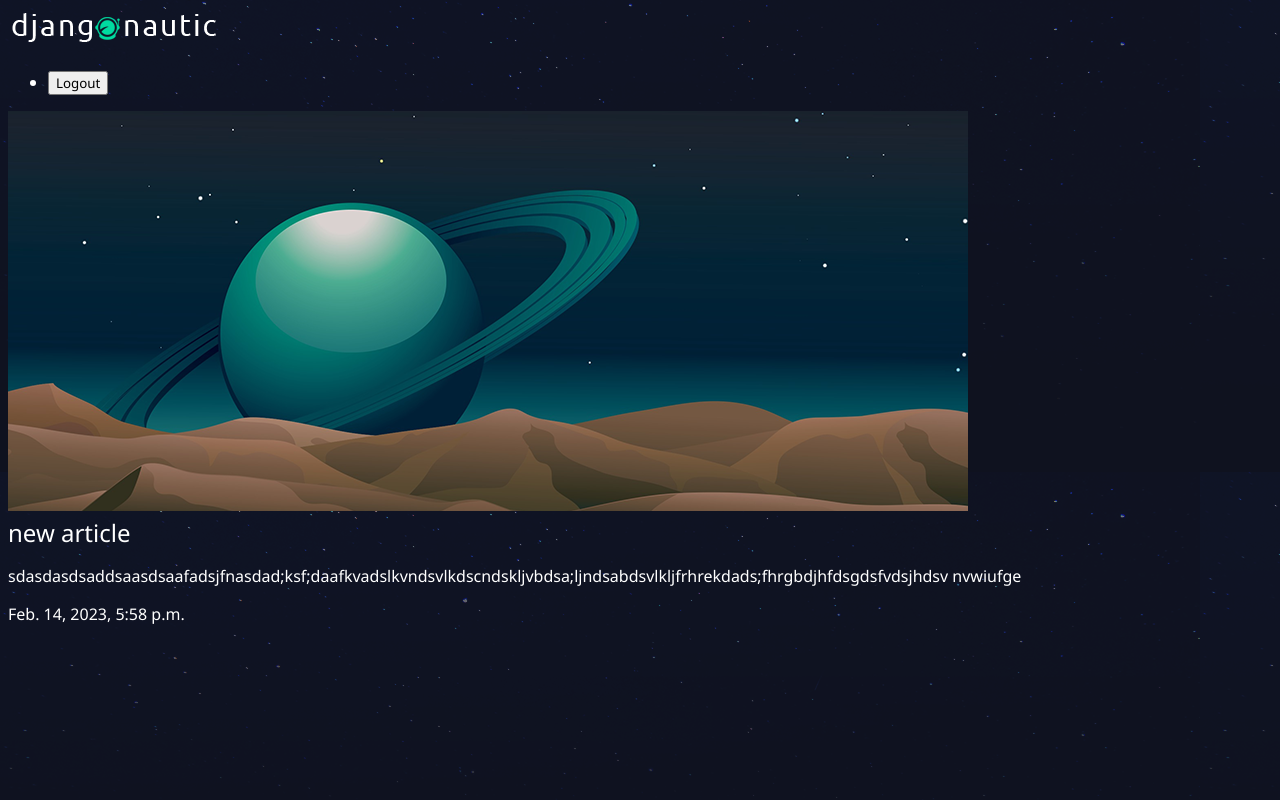
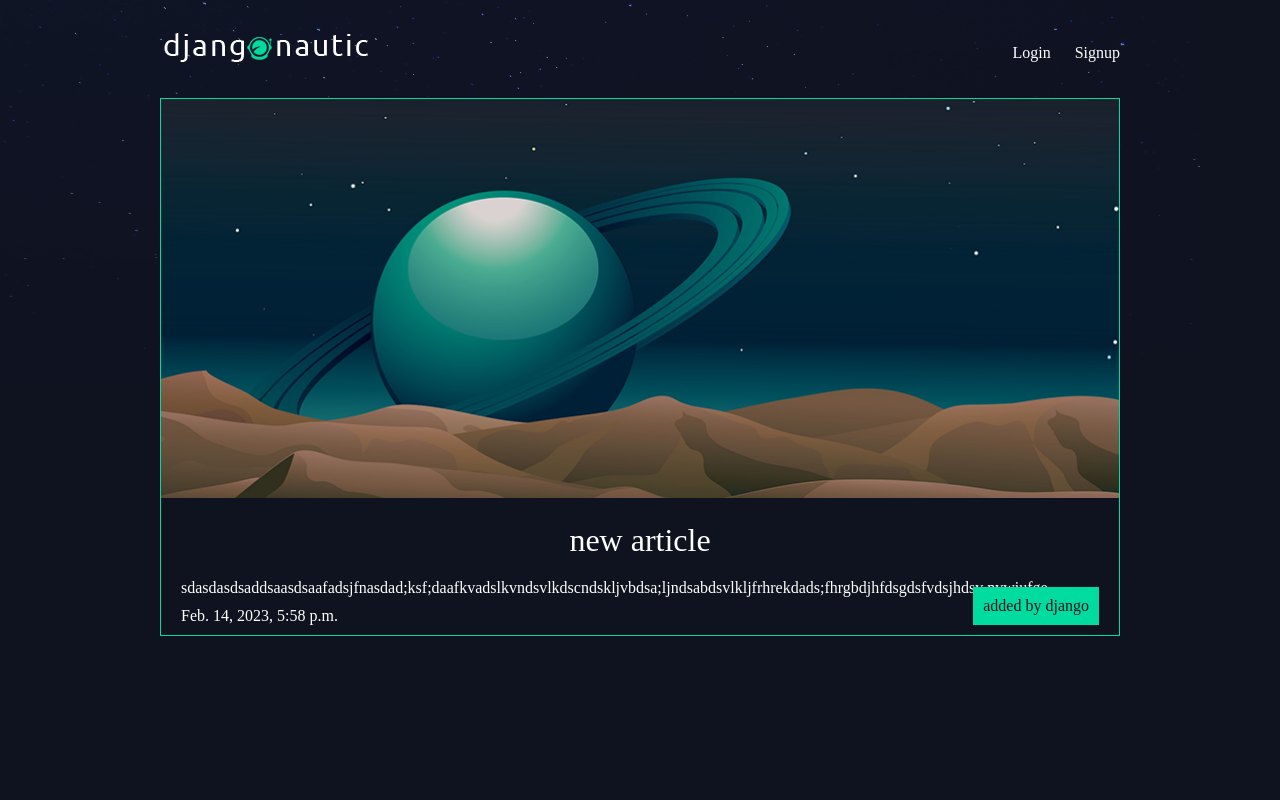
Before and after one commit to muhammad-asghar-ali/django-blog, a Django app: a page that uses templates/base_layout.html in a window 1280 px wide. Run offline with Django 4.2, Linux system fonts and the light colour scheme; data comes from the database, SQL or seed files in the repository; both versions use the stored data as it was after the commit.

Commit message:
feat(): add styling and slug generator
* feat(): working on model forms and make a form to create article

* feat(): working on model forms and make a form to create article

* feat(): working on create article and add foreign key (user)

* add styling and slug generator

---------

Co-authored-by: alyfinder <asgr@breu.io>

```diff
--- a/articles/templates/articles/article_create.html
+++ b/articles/templates/articles/article_create.html
@@ -9,4 +9,5 @@
             <input type="submit" value="Create">
         </form>
     </div>
+    <script src="/static/slugify.js"></script>
 {% endblock %}
--- a/articles/templates/articles/article_detail.html
+++ b/articles/templates/articles/article_detail.html
@@ -7,6 +7,7 @@
         <h2>{{ article.title }}</h2>
         <p>{{ article.body }}</p>
         <p>{{ article.date }}</p>
+        <p class="author">added by {{ article.author.username }}</p>
     </div>
 </div>
 {% endblock %}
--- a/assets/style.css
+++ /dev/null
@@ -1,19 +0,0 @@
-body{
-    background-color: #0f121f;
-    background-image: url(/static/stars.png);
-    color: #fff;
-}
-
-body *{
-    font-family: 'Segoe UI', Tahoma, Geneva, Verdana, sans-serif;
-}
-
-h1, h2, h3, h4, h5{
-    font-weight: normal;
-    margin: 0;
-}
-
-a, a:hover, a:visited{
-    color: #fff;
-    text-decoration: none;
-}
--- /dev/null
+++ b/assets/styles.css
@@ -0,0 +1,150 @@
+body{
+    background-color: #0f121f;
+    background-image: url(/static/stars.png);
+    background-repeat: no-repeat;
+    color: #fff;
+}
+body *{
+    font-family: Ubuntu;
+}
+
+h1, h2, h3, h4, h5{
+    font-weight: normal;
+    margin: 0;
+}
+
+a, a:hover, a:visited{
+    color: #fff;
+    text-decoration: none;
+}
+
+.wrapper{
+    max-width: 960px;
+    margin: 0 auto;
+}
+
+div.wrapper > h1{
+    text-align: center;
+    margin: 100px auto;
+    font-size: 2.4em
+}
+
+header{
+    display: grid;
+    grid-template-columns: 1fr 1fr;
+    padding: 20px 0;
+}
+
+nav{
+    justify-self: end;
+}
+
+nav li{
+    display: inline-block;
+    list-style-type: none;
+    margin-left: 20px;
+}
+
+nav button{
+    background: none;
+    color: #fff;
+    cursor: pointer;
+    border: 0;
+    font-size: 16px;
+}
+
+.articles{
+    display: grid;
+    grid-template-columns: 1fr 1fr 1fr;
+    grid-gap: 30px;
+}
+
+.article{
+    padding: 10px;
+    border: 1px solid #00dba0;
+    position: relative;
+    padding-bottom: 40px;
+}
+
+.article h2{
+    font-size: 1.2em;
+}
+
+.article .author{
+    padding: 10px;
+    background: #00dba0;
+    position: absolute;
+    right: 0;
+    bottom: 0;
+    margin: 0;
+    color: #0f121f;
+}
+
+.article-detail .article{
+    padding: 0;
+}
+
+.article-detail  .article img{
+    max-width: 100%;
+}
+
+.article-detail  .article h2{
+    text-align: center;
+    margin: 20px auto;
+    font-size: 2em
+}
+
+.article-detail .article h3{
+    text-align: center;
+}
+
+.article-detail  .article p{
+    margin: 10px 20px
+}
+
+.site-form {
+    margin-top: 60px;
+    border: 1px solid #00dba0;
+    padding: 20px;
+}
+
+.site-form input, .site-form textarea{
+    display: block;
+    margin: 20px 0 0px 0;
+    padding: 10px;
+}
+
+a.highlight{
+    border: 1px solid #00dba0;
+    padding: 10px;
+    border-radius: 4px;
+    color: #00dba0;
+}
+
+.helptext, .helptext ul{
+    margin: 0 auto 20px;
+    color: #bbb;
+    font-size: 14px;
+    display: block;
+}
+
+.errorlist li{
+    padding: 10px;
+    list-style-type: none;
+    border: 1px solid #FF5722;
+    margin: 10px 0;
+    color: #FF5722
+}
+
+.errorlist{
+    padding: 0;
+}
+
+.site-form input[type="submit"]{
+    background: #00dba0;
+    border: 0;
+    color: #fff;
+    font-size: 20px;
+    border-radius: 4px;
+    margin: 10px 0;
+}
--- a/blog/urls.py
+++ b/blog/urls.py
@@ -5,13 +5,14 @@ from . import views
 from django.contrib.staticfiles.urls import staticfiles_urlpatterns
 from django.conf.urls.static import static
 from django.conf import settings
+from articles import views as article_views
 
 urlpatterns = [
     path('admin/', admin.site.urls),
     path('about/', views.about),
     path('articles/', include('articles.urls')),
     path('accounts/', include('accounts.urls')),
-    path('', views.home),
+    path('', article_views.article_list, name='home'),
 ]
 
 urlpatterns += staticfiles_urlpatterns()
--- a/templates/base_layout.html
+++ b/templates/base_layout.html
@@ -1,5 +1,5 @@
 <!-- import static files -->
-{% load static %}
+{% load static from static %}
 
 <!DOCTYPE html>
 <html lang="en">
@@ -8,18 +8,20 @@
     <meta http-equiv="X-UA-Compatible" content="IE=edge" />
     <meta name="viewport" content="width=device-width, initial-scale=1.0" />
     <title>Article List</title>
-    <link rel="stylesheet" href="{% static 'style.css'%}" />
+    <link rel="stylesheet" href="{% static 'styles.css' %}" />
   </head>
+
   <body>
     <div class="wrapper">
       <header class="wrapper">
         <h1>
-          <a href="{% url 'articles:list' %}"
+          <a href="{% url 'home' %}"
             ><img src="{% static 'logo.png' %}" alt="djangonautic"
           /></a>
         </h1>
         <nav>
           <ul>
+            {% if user.is_authenticated %}
             <li>
               <form
                 class="logout-link"
@@ -30,6 +32,11 @@
                 <button type="submit">Logout</button>
               </form>
             </li>
+            <li><a href="{% url 'articles:create' %}">New Article</a></li>
+            {% else %}
+              <li><a href="{% url 'accounts:login' %}"></a>Login</li>
+              <li><a href="{% url 'accounts:signup' %}"></a>Signup</li>
+            {% endif %}
           </ul>
         </nav>
       </header>
```
Also changed, not shown: assets/slugify.js (added, +12 -0 lines), db.sqlite3.
